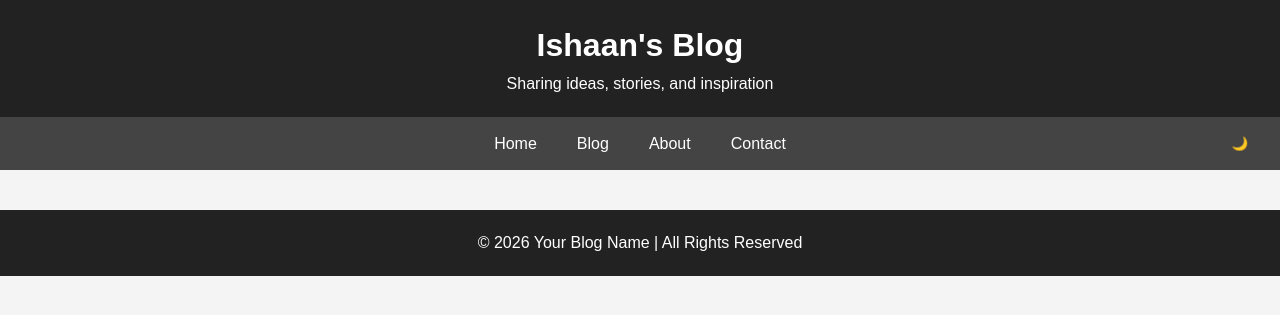
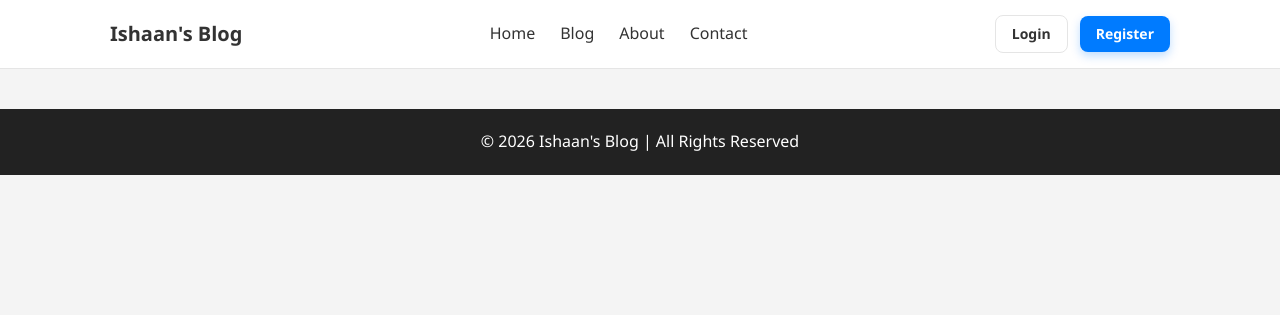
Before and after one commit to ishaanagw/fastAPI, a FastAPI app: template templates/layout.html in a window 1280 px wide. Shown: the top 315 px of the page. Run offline with FastAPI, Linux system fonts and the light colour scheme; the template is opened without the code that fills it, so the values that code supplies are empty.

Commit message:
Improving UI and Adding login

```diff
--- a/static/css/main.css
+++ b/static/css/main.css
@@ -1,86 +1,158 @@
+/* ============================= */
+/* Root Theme Variables */
+/* ============================= */
+
 :root {
     --bg-color: #f4f4f4;
     --text-color: #333;
     --header-bg: #222;
-    --nav-bg: #444;
+    --nav-bg: #ffffff;
     --card-bg: #ffffff;
     --footer-bg: #222;
 
-    /* Button Colors */
-    --btn-bg: #ffffff;
-    --btn-text: #333;
+    --primary: #007bff;
+    --danger: #dc3545;
+
+    --border-color: #e5e5e5;
 }
 
 body.dark {
     --bg-color: #121212;
     --text-color: #e4e4e4;
     --header-bg: #1f1f1f;
-    --nav-bg: #2a2a2a;
+    --nav-bg: #1a1a1a;
     --card-bg: #1e1e1e;
     --footer-bg: #1f1f1f;
 
-    /* Button Colors */
-    --btn-bg: #333333;
-    --btn-text: #ffffff;
+    --border-color: #2a2a2a;
 }
+
+/* ============================= */
+/* Global Reset */
+/* ============================= */
 
 * {
     margin: 0;
     padding: 0;
     box-sizing: border-box;
-    font-family: Arial, sans-serif;
 }
 
 body {
-    background-color: var(--bg-color);
+    font-family: 'Segoe UI', Arial, sans-serif;
+    background: var(--bg-color);
     color: var(--text-color);
     line-height: 1.6;
-    transition: background 0.3s ease, color 0.3s ease;
+    transition: 0.3s ease;
 }
 
-header {
-    background: var(--header-bg);
-    color: white;
-    padding: 20px 0;
-    text-align: center;
+/* ============================= */
+/* Top Navigation Bar */
+/* ============================= */
+
+.topbar {
+    background: var(--nav-bg);
+    border-bottom: 1px solid var(--border-color);
 }
 
-nav {
-    background: var(--nav-bg);
+.topbar-container {
+    max-width: 1100px;
+    margin: 0 auto;
+    padding: 15px 20px;
+
     display: flex;
-    justify-content: center;
     align-items: center;
+    justify-content: space-between;
+}
+
+/* Logo */
+.logo h1 {
+    font-size: 20px;
+    font-weight: 600;
+    color: var(--text-color);
+}
+
+/* Nav Links */
+.nav-links {
+    display: flex;
+    gap: 25px;
+}
+
+.nav-links a {
+    text-decoration: none;
+    color: var(--text-color);
+    font-weight: 500;
     position: relative;
 }
 
-nav a {
-    color: white;
-    padding: 14px 20px;
-    text-decoration: none;
-    display: block;
+.nav-links a:hover {
+    color: var(--primary);
 }
 
-nav a:hover {
-    background: #666;
+/* ============================= */
+/* Auth Section (Improved) */
+/* ============================= */
+
+.auth-section {
+    display: flex;
+    align-items: center;
+    gap: 12px;
 }
 
-.toggle-btn {
-    position: absolute;
-    right: 20px;
-    background: white;
+/* Base Button */
+.btn {
+    padding: 7px 16px;
+    border-radius: 8px;
+    font-size: 14px;
+    font-weight: 600;
+    text-decoration: none;
+    transition: all 0.25s ease;
+}
+
+/* LOGIN (Subtle Button) */
+.login-btn {
+    background: transparent;
+    color: var(--text-color);
+    border: 1px solid var(--border-color);
+}
+
+.login-btn:hover {
+    background: var(--card-bg);
+    border-color: var(--primary);
+    color: var(--primary);
+}
+
+/* REGISTER (Primary CTA Button) */
+.register-btn {
+    background: var(--primary);
+    color: white;
     border: none;
-    padding: 6px 12px;
-    border-radius: 20px;
-    cursor: pointer;
-    font-weight: bold;
+    box-shadow: 0 4px 10px rgba(0, 123, 255, 0.25);
 }
+
+.register-btn:hover {
+    transform: translateY(-2px);
+    box-shadow: 0 6px 14px rgba(0, 123, 255, 0.35);
+}
+
+/* LOGOUT (Danger Button) */
+.logout-btn {
+    background: var(--danger);
+    color: white;
+    border: none;
+}
+
+/* ============================= */
+/* Hero Section */
+/* ============================= */
 
 .hero {
     background: url('https://picsum.photos/1200/400') no-repeat center center/cover;
     height: 400px;
+
     display: flex;
     align-items: center;
     justify-content: center;
+
     color: white;
     text-align: center;
 }
@@ -90,6 +162,10 @@ nav a:hover {
     padding: 20px;
     border-radius: 10px;
 }
+
+/* ============================= */
+/* Main Content */
+/* ============================= */
 
 .container {
     width: 90%;
@@ -107,13 +183,17 @@ nav a:hover {
     background: var(--card-bg);
     padding: 20px;
     border-radius: 10px;
-    box-shadow: 0 2px 5px rgba(0,0,0,0.1);
-    transition: background 0.3s ease;
+    box-shadow: 0 2px 8px rgba(0,0,0,0.05);
+    transition: 0.3s ease;
+}
+
+.card:hover {
+    transform: translateY(-3px);
 }
 
 .card a {
     text-decoration: none;
-    color: #007BFF;
+    color: var(--primary);
     font-weight: bold;
 }
 
@@ -122,8 +202,12 @@ nav a:hover {
     padding: 30px;
     border-radius: 10px;
     margin-top: 40px;
-    box-shadow: 0 2px 5px rgba(0,0,0,0.1);
+    box-shadow: 0 2px 8px rgba(0,0,0,0.05);
 }
+
+/* ============================= */
+/* Footer */
+/* ============================= */
 
 footer {
     background: var(--footer-bg);
@@ -132,7 +216,16 @@ footer {
     padding: 20px;
     margin-top: 40px;
 }
+
+/* ============================= */
+/* Theme Toggle */
+/* ============================= */
+
 .toggle-btn {
     background: transparent;
-    color: var(--btn-text);
+    border: 1px solid var(--border-color);
+    padding: 5px 10px;
+    border-radius: 20px;
+    cursor: pointer;
+    color: var(--text-color);
 }
--- a/templates/layout.html
+++ b/templates/layout.html
@@ -2,44 +2,59 @@
 <html lang="en">
 <head>
     <meta charset="UTF-8">
-    <title>
-        {% block title %}
-        FastAPI Blog
-        {% endblock %}
-    </title>
+    <title>{% block title %}FastAPI Blog{% endblock %}</title>
     <meta name="viewport" content="width=device-width, initial-scale=1.0">
-    <link rel="stylesheet" href="{{ url_for('static', path='css/main.css') }}">
 
+    <meta name="description" content="{% block meta_description %}Sharing ideas, stories, and inspiration{% endblock %}">
+
+    <link rel="stylesheet" href="/static/css/main.css">
     {% block extra_css %}{% endblock %}
 </head>
 
 <body>
 
-<header>
-    <h1>Ishaan's Blog</h1>
-    <p>Sharing ideas, stories, and inspiration</p>
+<header class="topbar">
+    <div class="topbar-container">
+
+        <div class="logo">
+            <h1>Ishaan's Blog</h1>
+        </div>
+
+        <nav class="nav-links">
+            <a href="#">Home</a>
+            <a href="#">Blog</a>
+            <a href="#">About</a>
+            <a href="#">Contact</a>
+        </nav>
+
+        <div class="auth-section">
+            {% if user %}
+                <div class="user-box">
+                    <img src="{{ user.profile_image or '/static/images/default-avatar.png' }}"
+                         class="avatar">
+                    <span>{{ user.username }}</span>
+                    <a href="#" class="btn logout-btn">Logout</a>
+                </div>
+            {% else %}
+                <a href="#" class="btn login-btn">Login</a>
+                <a href="#" class="btn register-btn">Register</a>
+            {% endif %}
+        </div>
+
+    </div>
 </header>
-
-<nav>
-    <a href="/">Home</a>
-    <a href="/blog">Blog</a>
-    <a href="/about">About</a>
-    <a href="/contact">Contact</a>
-    <button class="toggle-btn" onclick="toggleTheme()">🌙</button>
-</nav>
 
 {% block hero %}{% endblock %}
 
 <div class="container">
-    {% block content %}
-    {% endblock %}
+    {% block content %}{% endblock %}
 </div>
 
 <footer>
-    <p>© 2026 Your Blog Name | All Rights Reserved</p>
+    <p>©  2026 Ishaan's Blog | All Rights Reserved</p>
 </footer>
 
-<script src="{{ url_for('static', path='js/main.js') }}"></script>
+<script src="/static/js/main.js"></script>
 {% block extra_js %}{% endblock %}
 
 </body>
```
